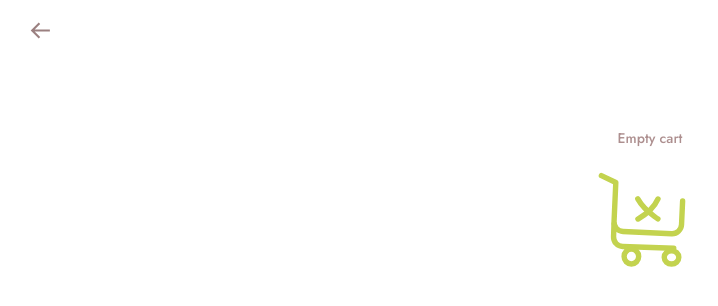
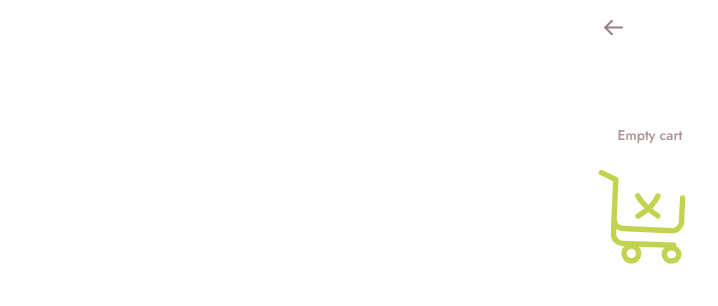
Before and after one commit to George-Agai/Gigi-Fast-Foods, a React (Create React App) app: page /OrdersPage in a window 1280 px wide. Shown: the top 306 px of the page, without its empty margins (0-718 px from the left). Built offline with nearby package versions, Linux system fonts and the light colour scheme.

Commit message:
Maps back button

```diff
--- a/src/home/GigiFastFoods.css
+++ b/src/home/GigiFastFoods.css
@@ -577,11 +577,16 @@
     height: 280px;
     margin-top: -26px;
 }
-
-.Complete-order-back-arrow-div {
-    text-align: left;
-    width: 98vw;
-    margin-top: 3px;
+#orders-page-back-arrow{
+    z-index: 2;
+    background-color: transparent;
+    margin-bottom: -50px;
+
+}
+.orders-page-back-arrow-div{
+    display: flex;
+    justify-content: flex-start;
+    width: 100vw;
 }
 
 /* AVAILABLE DRINKS SECTION */
--- a/src/home/OrdersPage.js
+++ b/src/home/OrdersPage.js
@@ -72,7 +72,9 @@ const OrdersPage = () => {
 
     if (isEmpty === false) return (
         <div className='CompleteOrder'>
-            {/* <div className='Complete-order-back-arrow-div'><button onClick={HandleBackArrowClick} className='back-arrow-buttons'><BiArrowBack /></button></div> */}
+            <div className='orders-page-back-arrow-div'>
+            <button onClick={HandleBackArrowClick} className='back-arrow-buttons' id = 'orders-page-back-arrow'><BiArrowBack /></button>
+            </div>
             <div>
                 <GoogleMapComponent />
             </div>
```
